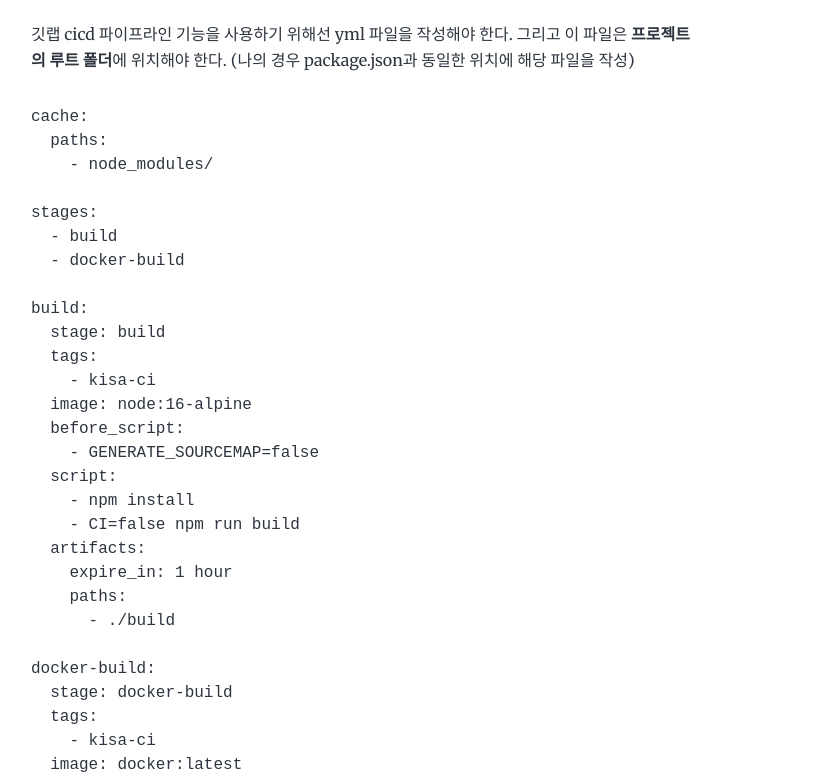
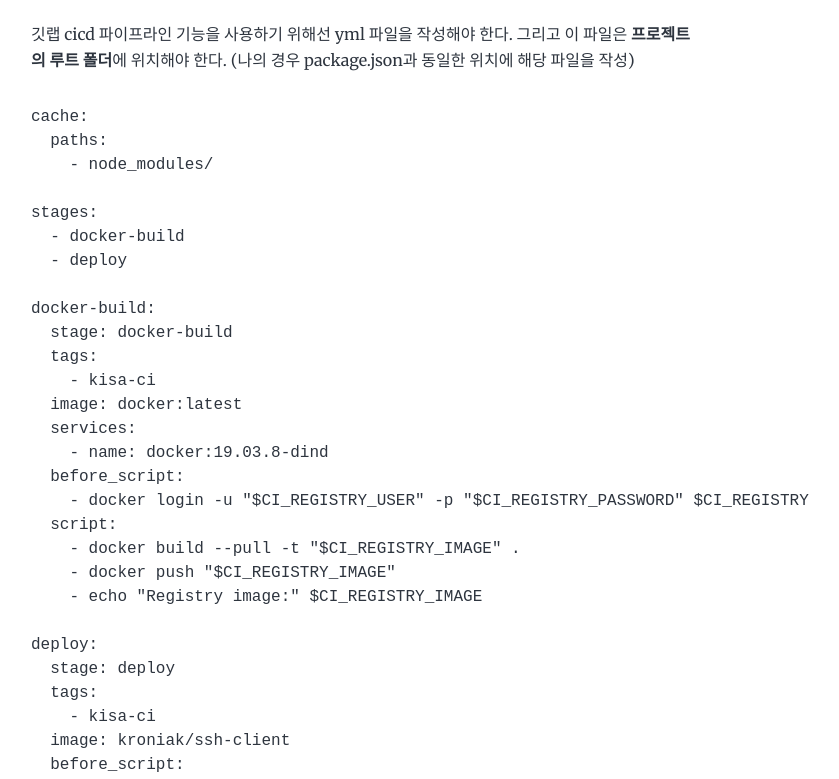
Before and after one commit to sykim11/todayILearned, a Gatsby site: page /project/work/gitlab_cicd/ in a window 1280 px wide. Shown: the part 1152-1931 px from the top of the page, without its empty margins (273-1112 px from the left). Built offline with nearby package versions, Linux system fonts and the light colour scheme; Gatsby itself is replaced by a stand-in of ours; some packages are replaced by stand-ins of ours; code samples lack their colours.

Commit message:
Update gitlab_cicd.md

````diff
--- a/content/blog/project/work/gitlab_cicd.md
+++ b/content/blog/project/work/gitlab_cicd.md
@@ -37,23 +37,8 @@ cache:
     - node_modules/
 
 stages:
-  - build
   - docker-build
-
-build:
-  stage: build
-  tags:
-    - kisa-ci
-  image: node:16-alpine
-  before_script:
-    - GENERATE_SOURCEMAP=false
-  script:
-    - npm install
-    - CI=false npm run build
-  artifacts:
-    expire_in: 1 hour
-    paths:
-      - ./build
+  - deploy
 
 docker-build:
   stage: docker-build
@@ -68,6 +53,19 @@ docker-build:
     - docker build --pull -t "$CI_REGISTRY_IMAGE" .
     - docker push "$CI_REGISTRY_IMAGE"
     - echo "Registry image:" $CI_REGISTRY_IMAGE
+
+deploy:
+  stage: deploy
+  tags:
+    - kisa-ci
+  image: kroniak/ssh-client
+  before_script:
+    - echo "deploying app"
+  script:
+    - echo "$SSH_PRIVATE_KEY" | tr -d '\r' > key.pem
+    - chmod 400 key.pem
+    - ssh -o StrictHostKeyChecking=no -i key.pem <username>@$PROD_SERVER_IP -p 6879 'docker stop <containername> || true && docker rm <containername> || true'
+    - ssh -o StrictHostKeyChecking=no -i key.pem <username>@$PROD_SERVER_IP -p 6879 'docker run -p 3001:80 -d --name <containername> <imagename>'
 ```
 
 ### 3. 깃랩 러너 등록
````
